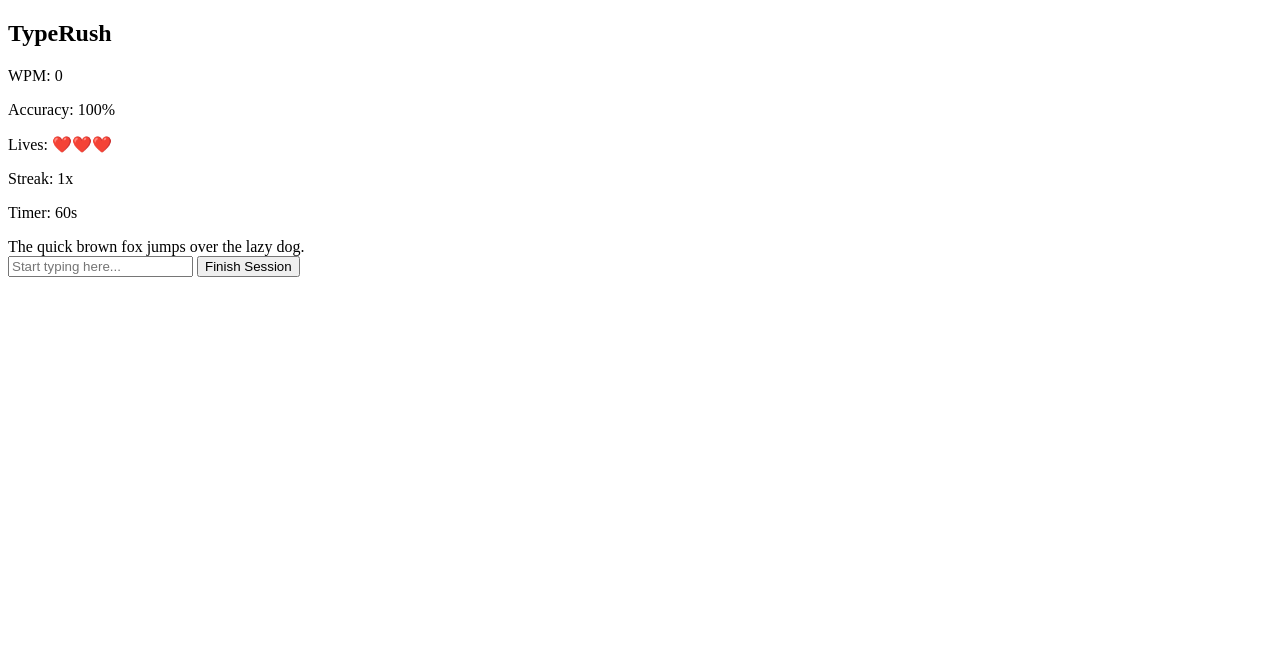
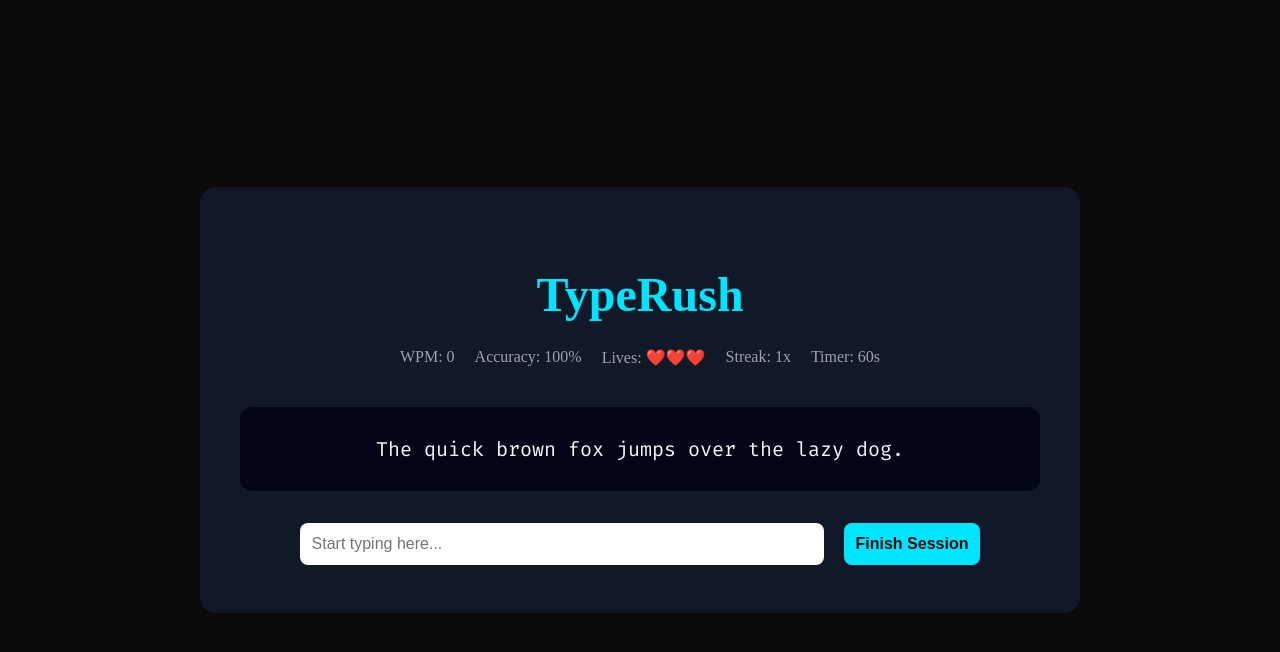
Before and after one commit to lw-69/typerush-backend, a plain HTML site: page frontend/index.html in a window 1280 px wide. Both pictures are taken after a click on the button "Start Game". Drawn offline with Linux system fonts and the light colour scheme.

Commit message:
Issue #6: Add base CSS styling with layout, fonts, and color palette

```diff
--- a/frontend/style.css
+++ b/frontend/style.css
@@ -1,5 +1,113 @@
+/* This loads a font from Google Fonts (Fira Code) */
+/* Fira Code is a monospace font (good for typing/code look) */
+@import url("https://fonts.googleapis.com/css2?family=Fira+Code:wght@400;500;600&display=swap");
 
-/* This class hides elements */
+/* Colour palette */
+/* :root, are global variables */
+:root {
+    --background: #0a0a0a;
+    --card: #111827;
+    --primary: #00e5ff;
+    --accent: #ff00c8;
+    --correct: #39ff14;
+    --error: #ff3131;
+    --text: #f5f5f5;
+    --muted-text: #9ca3af;
+}
+
+/* Basic page layout */
+body {
+    margin: 0;
+    min-height: 100vh;
+    font-family: 'Times New Roman', Times, serif;
+    background-color: var(--background);
+    color: var(--text);
+
+    /* This centers the whole app horizontally and vertically */
+    display: flex;
+    justify-content: center;
+    align-items: center;
+}
+
+/* Hide screens that are not active */
 .hidden {
-  display: none;
+    display: none;
 }
+
+/* Shared screen style */
+/* Every <section> (menu/game/results) gets this style */
+section {
+  width: 90%;
+  max-width: 800px;
+  background-color: var(--card);
+  padding: 40px;
+  border-radius: 16px;
+  text-align: center;
+}
+
+/* Headings */
+h1 {
+  color: var(--primary);
+  font-size: 48px;
+  margin-bottom: 10px;
+}
+/* Title for mode and difficulty */
+h2 {
+  color: var(--accent);
+  margin-top: 25px;
+}
+
+/* Paragraph text */
+/* Makes normal text softer and less bright*/
+p {
+    color: var(--muted-text);
+}
+
+/* Select boxes and buttons */
+select,
+button,
+input {
+  font-size: 16px;
+  padding: 12px;
+  border-radius: 8px;
+  border: none;
+  margin: 8px;
+}
+
+/* Buttons */
+button {
+  background-color: var(--primary);
+  color: var(--background);
+  font-weight: bold;
+  cursor: pointer;
+}
+
+/* When you hover it becomes slightly transparent */
+button:hover {
+    opacity: 0.85;
+}
+
+/* Typing text display */
+#text-display {
+  font-family: "Fira Code", monospace;
+  background-color: #020617;
+  padding: 24px;
+  border-radius: 12px;
+  margin: 24px 0;
+  line-height: 1.8;
+  font-size: 20px;
+}
+
+/* Typing input */
+#typing-input {
+    width: 80%;
+    max-width: 500px;
+}
+
+/* Game stats */
+#game-screen div:first-of-type {
+  display: flex;
+  justify-content: center;
+  gap: 20px;
+  flex-wrap: wrap;
+}
```
